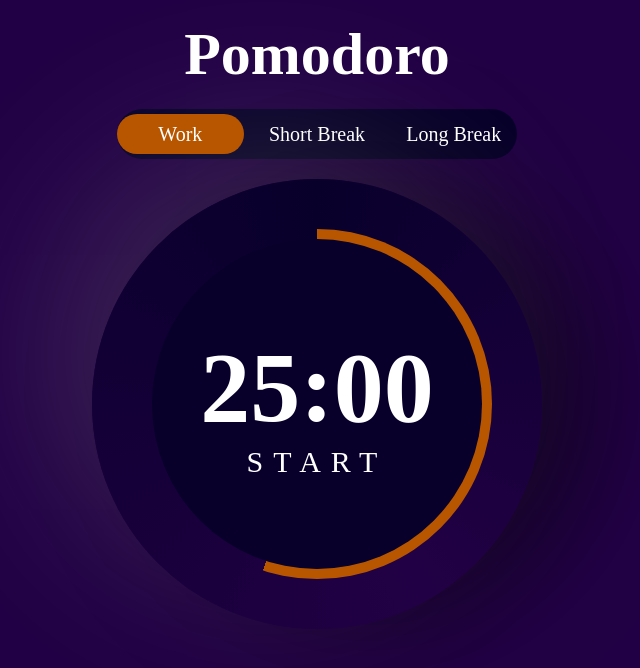
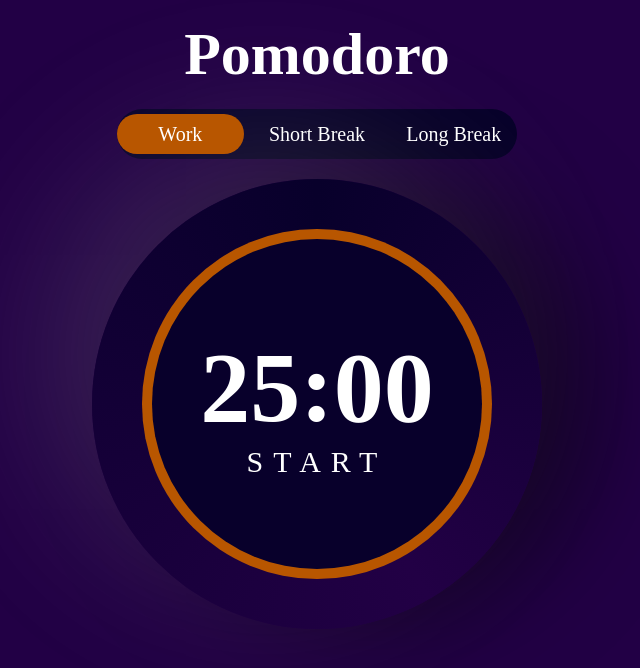
Before and after one commit to Pancratzia/Pancratzfrontend-mini-challenges, a React (Vite) app in the folder 09-PomodoroTimer/: page / in a window 1280 px wide. Shown: the top 668 px of the page, without its empty margins (323-963 px from the left). Built offline with nearby package versions, Linux system fonts and the light colour scheme.

Commit message:
progress working

```diff
--- a/09-PomodoroTimer/src/components/StateProvider.jsx
+++ b/09-PomodoroTimer/src/components/StateProvider.jsx
@@ -10,7 +10,7 @@ const StateProvider = ({ children }) => {
      const [initTime, setInitTime] = useState(0);
 
     const [activeTag, setActiveTag] = useState(0);
-    const [progress, setProgress] = useState(55);
+    const [progress, setProgress] = useState(20);
     const [time, setTime] = useState(500);
     const [isActive, setIsActive] = useState(false);
 
@@ -34,7 +34,7 @@ const StateProvider = ({ children }) => {
     }, [activeTag, workTime, shortBreakTime, longBreakTime]);
 
   return (
-    <StateContext.Provider value={{ activeTag, setActiveTag, progress, setProgress, time, setTime, isActive, setIsActive }}>
+    <StateContext.Provider value={{ activeTag, setActiveTag, progress, setProgress, time, setTime, isActive, setIsActive, initTime, setInitTime }}>
         {children}
     </StateContext.Provider>
   )
--- a/09-PomodoroTimer/src/components/Timer/CircularProgress/CircularProgress.jsx
+++ b/09-PomodoroTimer/src/components/Timer/CircularProgress/CircularProgress.jsx
@@ -1,14 +1,18 @@
-import { useContext } from "react";
+import { useContext, useEffect } from "react";
 import styled from "styled-components";
 import Clock from "./Clock/Clock";
 import { StateContext } from "../../StateProvider";
 
 const CircularProgress = () => {
 
-    const {progress, setProgress} = useContext(StateContext);
+    const {progress, setProgress, time, initTime} = useContext(StateContext);
+
+    useEffect(() => {
+      setProgress(time / (initTime / 100));
+    }, [setProgress, time]);
 
   return (
-    <OuterCircle progress={progress}>
+    <OuterCircle progress={ progress }>
       <InnerCircle>
         <Clock />
       </InnerCircle>
--- a/09-PomodoroTimer/src/components/Timer/CircularProgress/Clock/Clock.jsx
+++ b/09-PomodoroTimer/src/components/Timer/CircularProgress/Clock/Clock.jsx
@@ -3,7 +3,7 @@ import styled from "styled-components";
 import { StateContext } from "../../../StateProvider";
 
 const Clock = () => {
-    const { time, setTime, isActive, setIsActive } = useContext(StateContext);
+    const { time, setTime, isActive, setIsActive, initTime } = useContext(StateContext);
 
     useEffect(() => {
         if(isActive && time>0){
@@ -25,10 +25,16 @@ const Clock = () => {
         setIsActive(!isActive);
     }
 
+    const resetTime = () => {
+        setTime(initTime);
+        setIsActive(false);
+    }
+
   return (
     <ClockContainer>
       <TimerText>{getTime(time)}</TimerText>
       <StartPauseButton onClick={toggleClock}>{isActive ? "Pause" : "Start" }</StartPauseButton>
+      {time === 0 && <ResetButton onClick={resetTime}>Reset</ResetButton>}
     </ClockContainer>
   );
 };
@@ -60,3 +66,7 @@ transition: all .3s;
     letter-spacing: .5rem;
   }
 `;
+
+const ResetButton = styled(StartPauseButton)`
+color:red;
+`;
```
